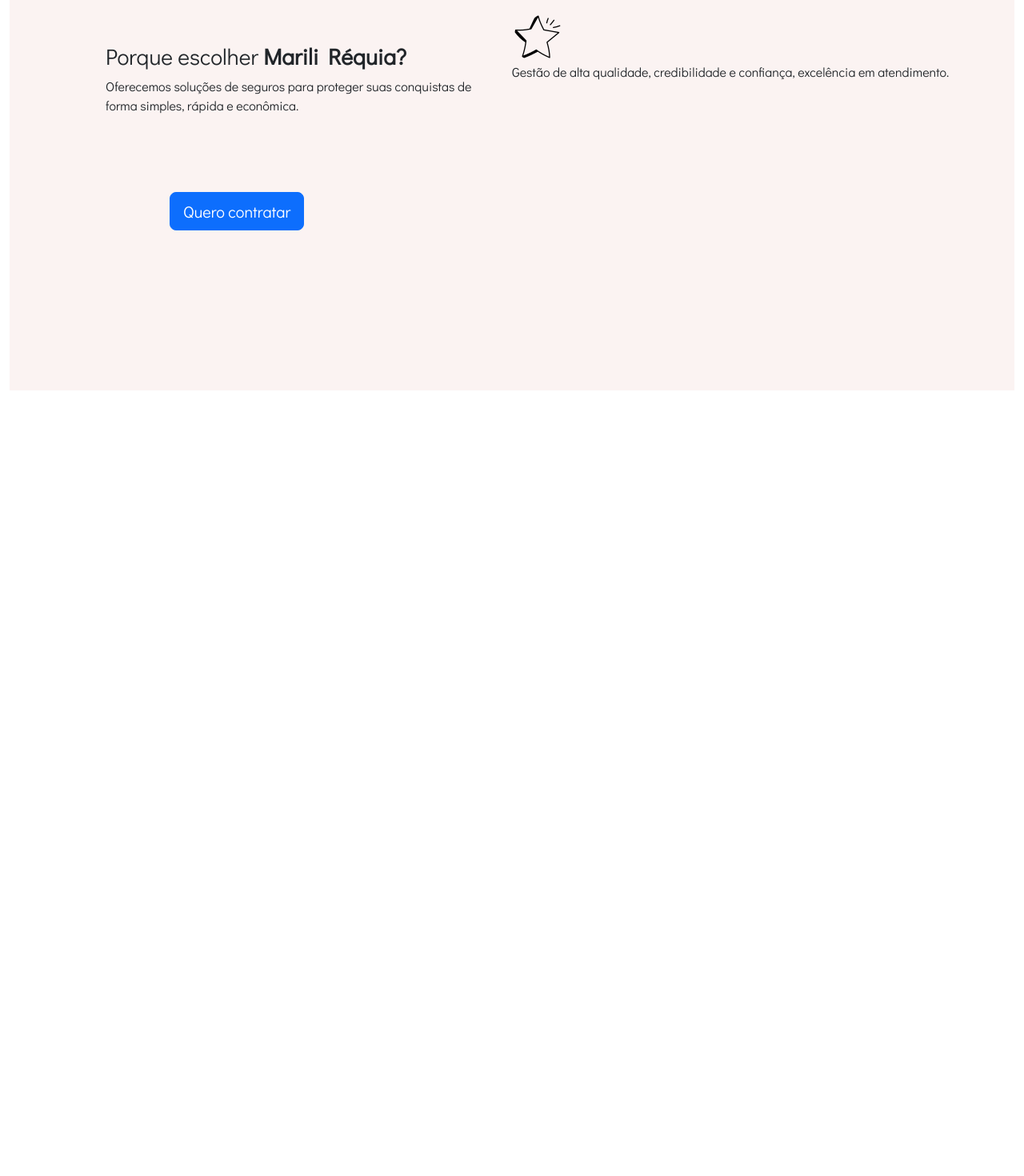
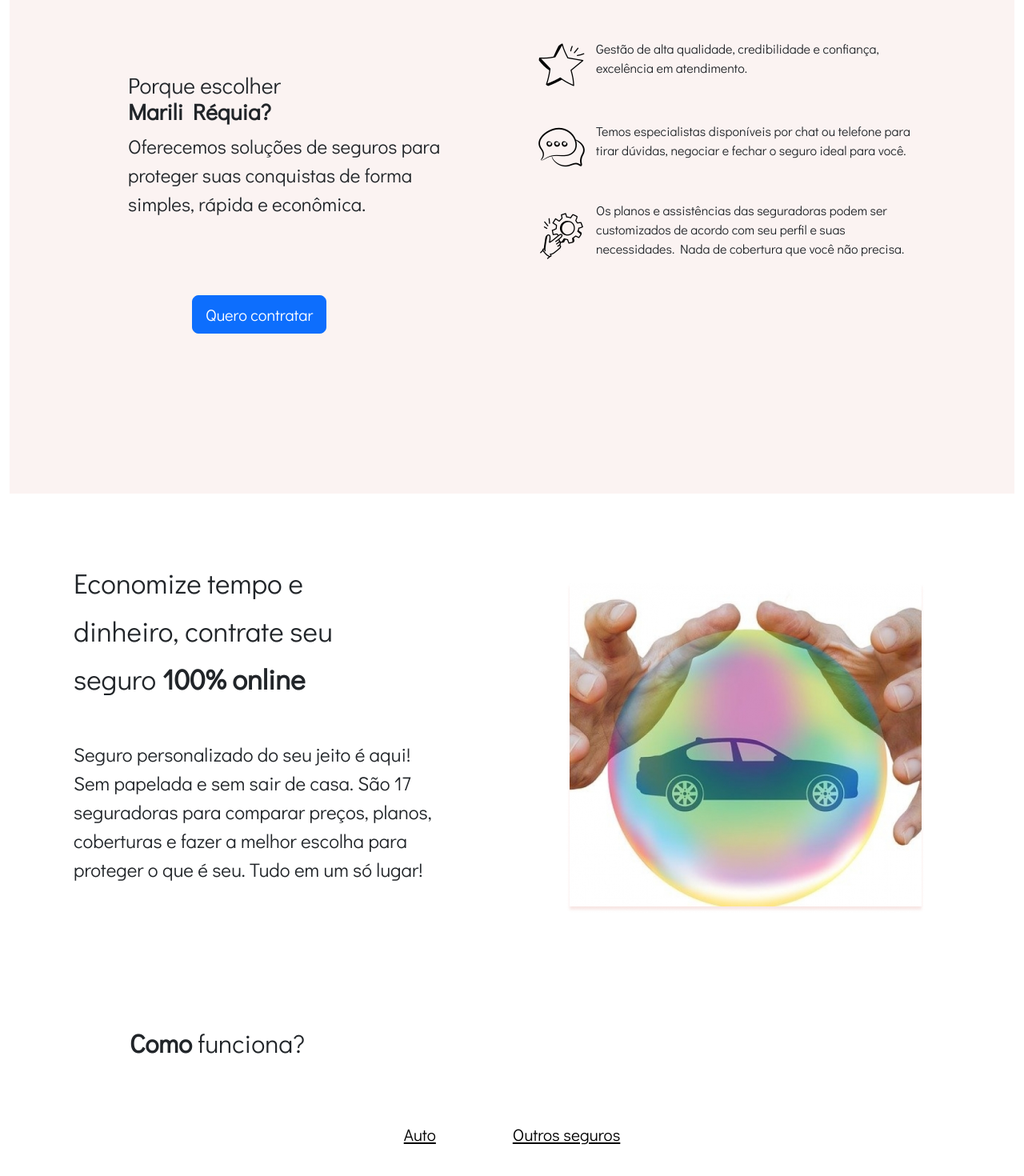
Before and after one commit to vitinop/Projeto-Front-Marili-Financeira-React, a React (Vite) app: page / in a window 1280 px wide. Shown: the part 1462-2932 px from the top of the page at 80% size. Before the commit the page ends 1950 px from the top, so only its background shows below. Built offline with nearby package versions, Linux system fonts and the light colour scheme.

Commit message:
home0.0.6

```diff
--- a/src/pages/Home.css
+++ b/src/pages/Home.css
@@ -66,11 +66,15 @@
 
 /* Configuração de why Marili */
 .whyMarili {
+
     padding: 5rem;
+    align-content: space-around;
+    justify-content: space-around;
+    align-items: baseline;
     background-color: rgba(240, 207, 203, 0.25);
+    flex-wrap: wrap;
 
 }
-
 
 
 .whyMariliTextRight {
@@ -81,6 +85,102 @@
     padding: 2.5rem;
 }
 
+.whyMariliTextRight h3 {
+    width: 14rem;
+}
+
+.whyMariliTextRight p {
+    font-size: 1.5rem;
+    width: 25rem;
+}
+
 .whyMariliTextRight button {
     margin: 5rem;
 }
+
+
+.whyMariliLeft {
+
+    padding-left: 1rem;
+
+}
+
+.whyMariliTextLeft {
+
+    margin: 2rem;
+    width: 30rem;
+    flex-wrap: nowrap;
+    flex-direction: row;
+    align-items: center;
+    justify-content: space-evenly;
+}
+
+.whyMariliTextLeft img {
+    padding: .2rem;
+    margin-right: .5rem;
+    width: 5rem;
+
+}
+
+
+/* Configuração do economize */
+
+.sc1 {
+    gap: 0.5rem;
+    padding: 1rem;
+    flex-wrap: wrap;
+    justify-content: space-around;
+}
+
+
+.p1 p {
+    padding: 1rem;
+    width: 25rem;
+    font-size: 2.5rem;
+}
+
+.p2 p {
+    width: 30rem;
+    font-size: 1.5rem;
+
+}
+
+.carroBolha {
+
+    padding: 3rem;
+}
+
+/* configuração do howItWorks */
+
+.howItWorks{
+    padding: 5rem;
+    flex-wrap: wrap;
+    flex-direction: column;
+}
+
+.howItWorks h4{
+
+    font-size: 2rem;
+}
+
+.howItWorksNav{
+    display: flex;
+    flex-wrap: wrap;
+    justify-content: center;
+    padding: 2rem;
+
+}
+
+
+.howItWorksNav a{
+    text-decoration: none;
+    color: black;
+}
+
+.howItWorksNav li{
+    font-size: 1.3rem;
+    margin: 2rem;
+    text-decoration:underline;
+    color: black;
+
+}
--- a/src/pages/Home.jsx
+++ b/src/pages/Home.jsx
@@ -1,7 +1,7 @@
 import { Button, Container } from "react-bootstrap";
 import Image from 'react-bootstrap/Image';
 
-
+import Nav from 'react-bootstrap/Nav';
 import Car from '../assets/icons/car.png'
 import House from '../assets/icons/house.png'
 import SeguroDeVida from '../assets/icons/qualidade-de-vida.png'
@@ -11,6 +11,8 @@
 import Favourite from '../assets/icons/favourite.png'
 import Chat from '../assets/icons/chat.png'
 import Configuracoes from '../assets/icons/configuracoes.png'
+
+import CarroBolha from '../assets/img/carro-bolha.png'
 import './Home.css'
 
 
@@ -82,8 +84,9 @@
 
 
       <Container fluid>
-        <section className="whyMarili d-flex flex-row mt-5">
-          <div className="whyMariliTextRight w-50">
+        <section className="whyMarili d-flex mt-5 ">
+          <div className="whyMariliContainer "></div>
+          <div className="whyMariliTextRight ">
             <h3>
               Porque escolher <b>Marili Réquia?</b>
             </h3>
@@ -92,22 +95,84 @@
             <spam>
               <Button size="lg">Quero contratar</Button>
             </spam>
+
+
           </div>
 
-          <div className="whyMariliLeft  w50">
-            <div className="whyMariliTextLeft">
+          <div className="whyMariliLeft">
+            <div className="whyMariliTextLeft d-flex ">
               <img src={Favourite} alt="" />
               <p>Gestão de alta qualidade, credibilidade e confiança,
                 excelência em atendimento.
               </p>
+            </div>
 
+            <div className="whyMariliTextLeft d-flex ">
+              <img src={Chat} alt="" />
+              <p>Temos especialistas disponíveis por chat ou telefone
+                para tirar dúvidas,
+                negociar e fechar o seguro ideal para você.
+              </p>
+            </div>
+            <div className="whyMariliTextLeft d-flex ">
+              <img src={Configuracoes} alt="" />
+              <p>Os planos e assistências das seguradoras podem
+                ser customizados de acordo com seu perfil e suas
+                necessidades.
+                Nada de cobertura que você não precisa.
+              </p>
             </div>
           </div>
+
         </section>
 
       </Container>
 
 
+      <Container fluid className="mt-5">
+        {/* Sessão do Economize */}
+        <section className=" sc1 d-flex">
+          <div className="p1">
+            <p><small>Economize tempo e dinheiro, contrate seu seguro <b>100% online</b></small></p>
+            <div className="p2">
+              <p>
+                Seguro personalizado do seu jeito é aqui!
+                Sem papelada e sem sair de casa. São 17
+                seguradoras para comparar preços, planos,
+                coberturas e fazer a melhor escolha para
+                proteger o que é seu. Tudo em um só lugar!
+              </p>
+            </div>
+
+
+          </div>
+          <div className="carroBolha">
+            <img src={CarroBolha} alt="" />
+          </div>
+
+
+        </section>
+      </Container>
+
+      <Container>
+        {/* Sessão como funciona */}
+        <section className="howItWorks d-flex">
+          <div className="howItWorksTitle">
+            <h4><b>Como  </b>funciona?</h4>
+          </div>
+          <div className="howItWorksNav">
+            <Nav defaultActiveKey="/home" as="ul">
+              <Nav.Item as="li">
+                <Nav.Link eventKey="link-1">Auto</Nav.Link>
+
+              </Nav.Item>
+              <Nav.Item as="li">
+                <Nav.Link eventKey="link-2">Outros seguros</Nav.Link>
+              </Nav.Item>
+            </Nav>
+          </div>
+        </section>
+      </Container>
 
 
 
```
Also changed, not shown: src/assets/img/carro-bolha.png (added).
